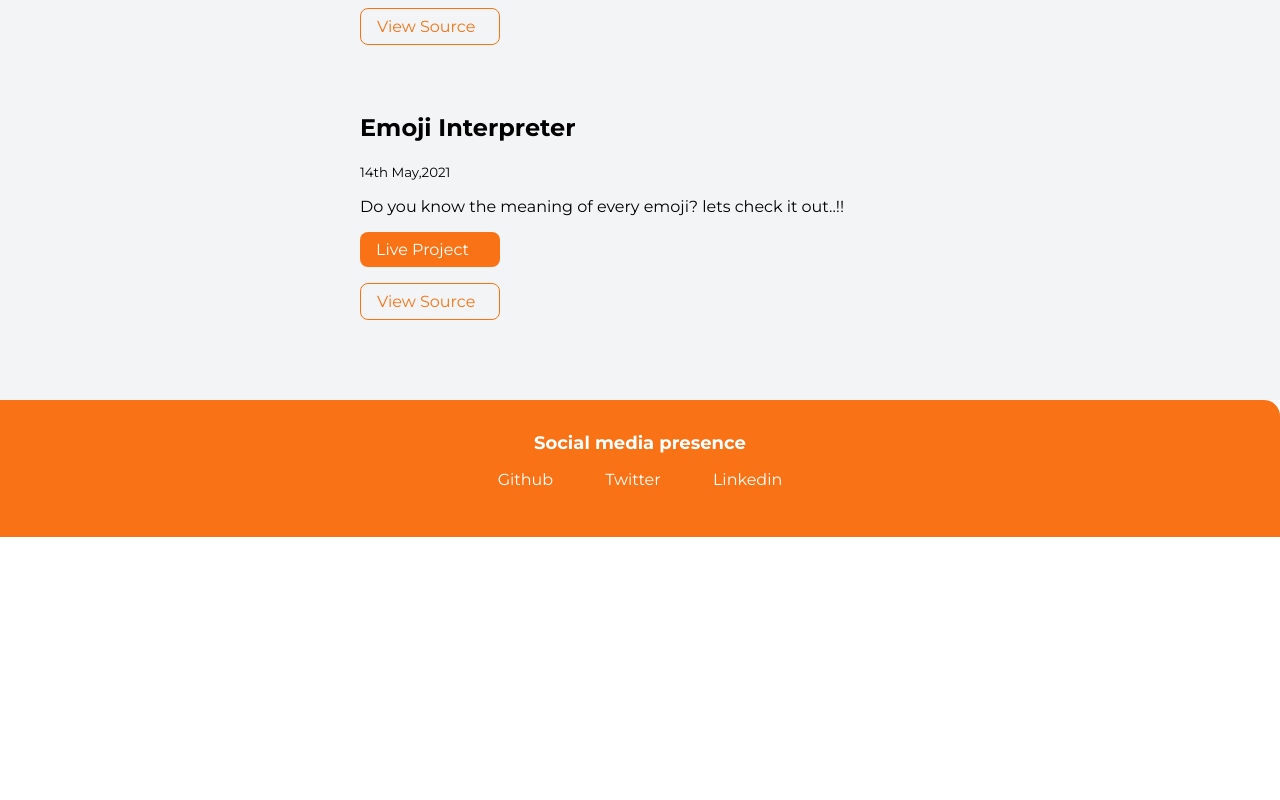
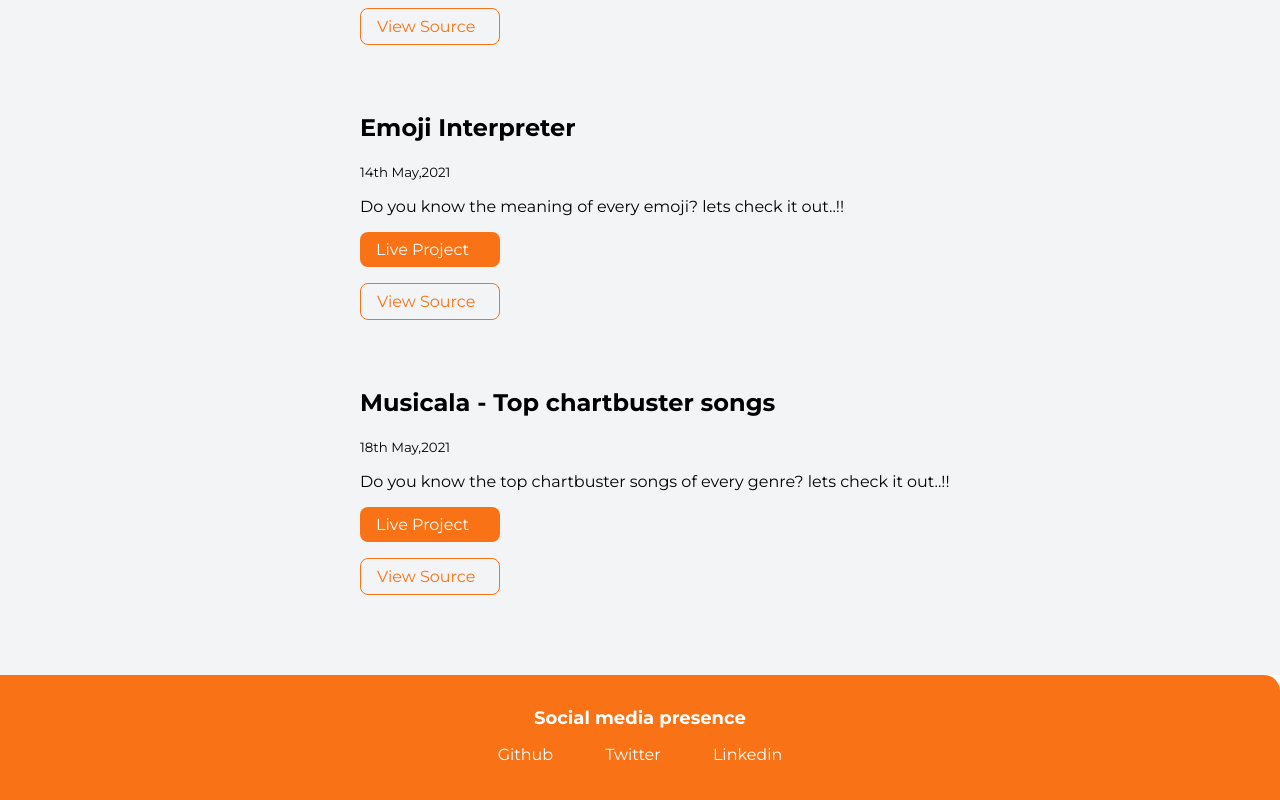
Before and after one commit to darshan1059/Adarsh-Vidhyarthi, a plain HTML site: page projects.html in a window 1280 px wide. Shown: the part 1448-2248 px from the top of the page. Before the commit the page ends 1985 px from the top, so only its background shows below. Drawn offline with Linux system fonts and the light colour scheme.

Commit message:
Update projects

```diff
--- a/projects.html
+++ b/projects.html
@@ -124,6 +124,19 @@
 
             </li>
 
+            <li>
+                <div class="container container-centered">
+                    <h1>Musicala - Top chartbuster songs </h1>
+                    <small>18th May,2021</small>
+                    <p> Do you know the top chartbuster songs of every genre? lets check it out..!!</p>
+
+                    <a class="link link-primary" href="https://yqr20.codesandbox.io/">Live Project</a>
+                    <a class="link link-secondary" href="https://github.com/darshan1059/Musicala">View Source</a>
+
+                </div>
+
+            </li>
+
         </ul>
     </section>
 
```
